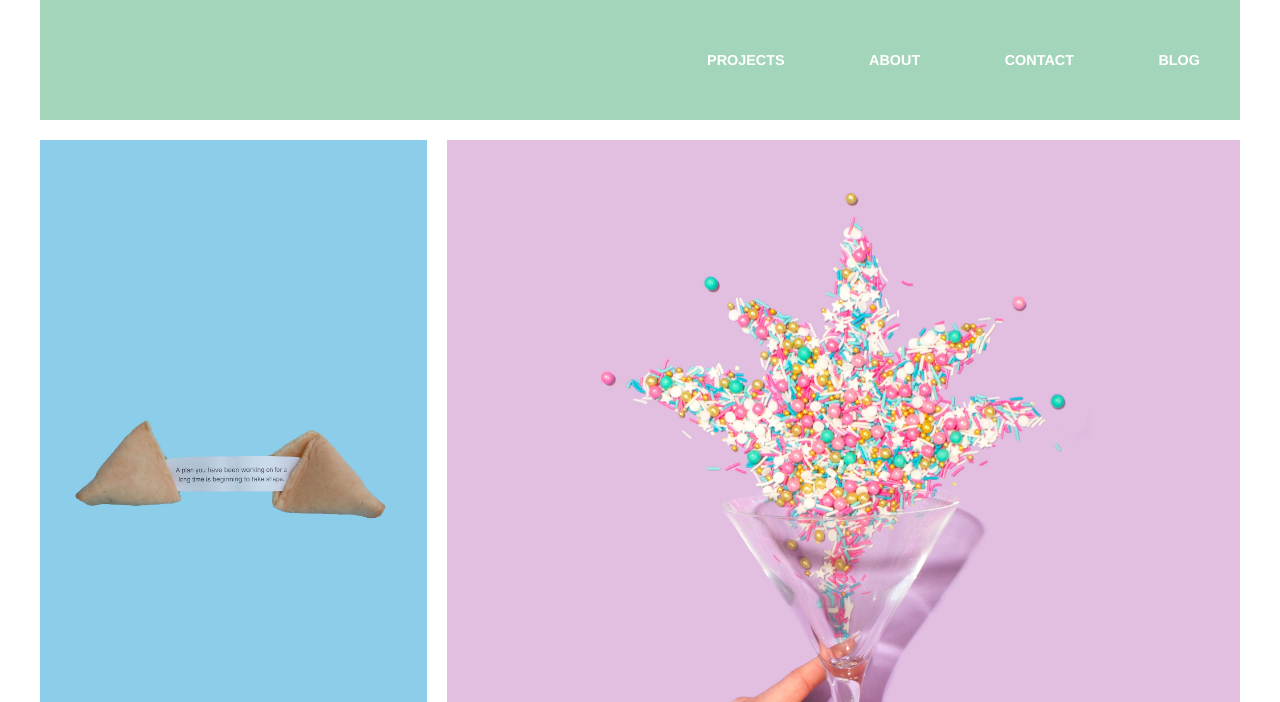
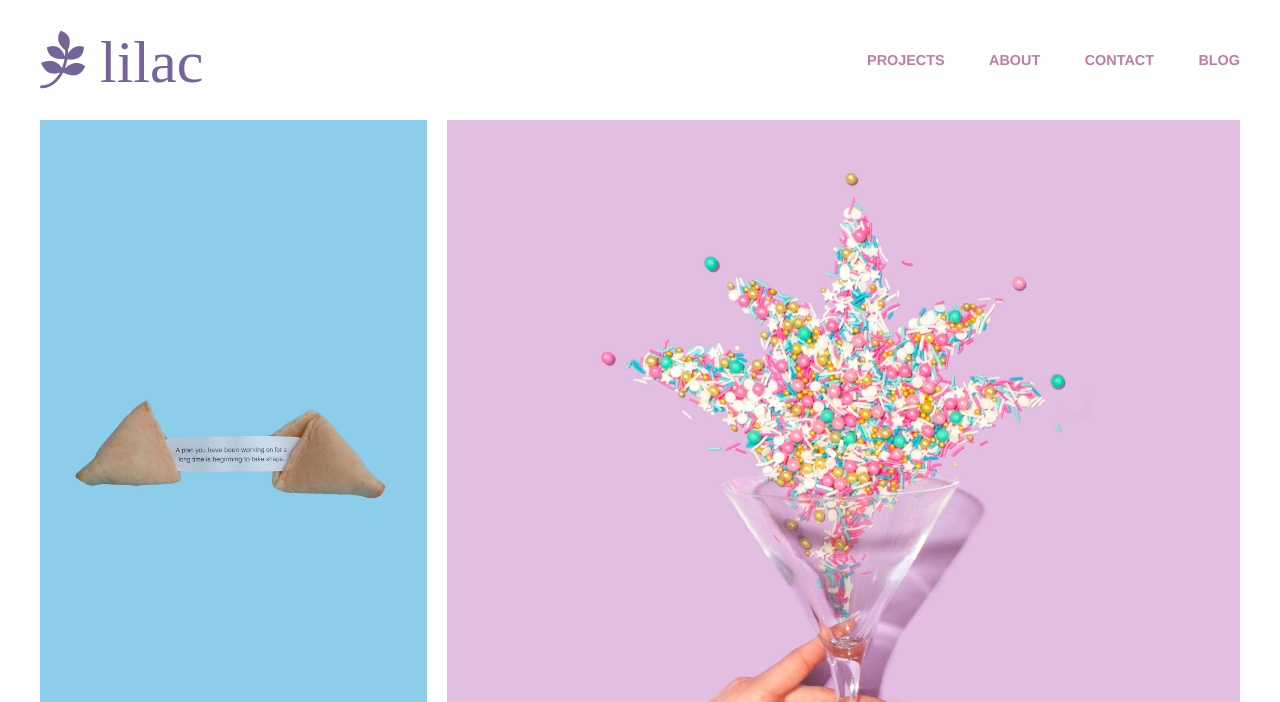
Before and after one commit to iraamoni/lilac-hdoc, a plain HTML site: page index.html in a window 1280 px wide. Shown: the top 702 px of the page. Drawn offline with Linux system fonts and the light colour scheme.

Commit message:
changed the header

```diff
--- a/index.html
+++ b/index.html
@@ -4,13 +4,18 @@
     <meta charset="UTF-8">
     <meta name="viewport" content="width=device-width, initial-scale=1.0">
     <meta http-equiv="X-UA-Compatible" content="ie=edge">
+
     <title>Lilac</title>
     <link rel="stylesheet" href="style.css">
+    <link href="https://cdnjs.cloudflare.com/ajax/libs/font-awesome/5.11.2/css/fontawesome.css" rel="stylesheet">
+    <link href="https://cdnjs.cloudflare.com/ajax/libs/font-awesome/5.11.2/css/brands.min.css" rel="stylesheet">
+    <link href="https://cdnjs.cloudflare.com/ajax/libs/font-awesome/5.11.2/css/solid.css" rel="stylesheet">
 </head>
 
 <body>
     <div class="container">
         <header class="header flex">
+            <i class="fab fa-pagelines"> lilac</i>
             <nav class="main-nav">
                 <a href="#">Projects</a>
                 <a href="#">About</a>
--- a/style.css
+++ b/style.css
@@ -21,16 +21,12 @@ body {
 .header {
     width: 100%;
     height: 120px;
-     background-color: rgb(163, 213, 187);
-    margin-bottom: 20px;
-    /* background-image: radial-gradient(circle at top left, #dff0e4, #8c4dc4, #d35e68); */
-    /* background-origin: border-box; */
-    /* background-clip: content-box, border-box; */
+    /* margin-bottom: 20px; */
 }
 
 .header .main-nav a {
-    padding: 40px;
-    color: rgb(255, 255, 255);
+    padding-left: 40px;
+    color: #bf7caa;
     text-decoration: none;
     text-transform: uppercase;
     font-size: 0.9em;
@@ -39,9 +35,14 @@ body {
 
 .flex {
     display: flex;
-    justify-content: flex-end;
+    justify-content: space-between;
     align-items: center;
 }
+
+.fab.fa-pagelines {
+    color: #74649a;
+    font-size: 60px;
+ }
 
 /* Grid */
 
```
